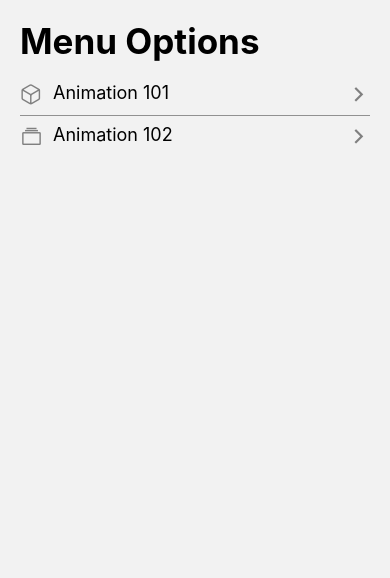
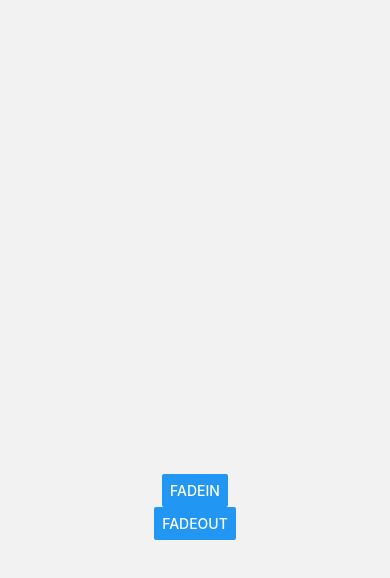
Before and after one commit to mikevillarruel/react-native-components, a React Native app: screen /Animation101Screen in a window 390 px wide. Shown: the top 578 px of the page. Built offline with nearby package versions, Linux system fonts and the light colour scheme.

Commit message:
Animated API - FadeIn and FadeOut

```diff
--- a/src/components/FlatListMenuItem.tsx
+++ b/src/components/FlatListMenuItem.tsx
@@ -1,3 +1,4 @@
+import { useNavigation } from '@react-navigation/native';
 import React from 'react';
 import { StyleSheet, Text, TouchableOpacity, View } from 'react-native';
 import Icon from 'react-native-vector-icons/Ionicons';
@@ -8,9 +9,13 @@
 }
 
 export const FlatListMenuItem = ({ menuItem }: Props) => {
+
+    const navigation = useNavigation();
+
     return (
         <TouchableOpacity
             activeOpacity={0.5}
+            onPress={() => navigation.navigate(menuItem.component as any)}
         >
             <View style={styles.container}>
 
--- a/src/navigator/StackNavigator.tsx
+++ b/src/navigator/StackNavigator.tsx
@@ -1,6 +1,8 @@
 import React from 'react'
 import { createStackNavigator } from '@react-navigation/stack';
 import { HomeScreen } from '../components/HomeScreen';
+import { Animation101Screen } from '../screens/Animation101Screen';
+import { Animation102Screen } from '../screens/Animation102Screen';
 
 const Stack = createStackNavigator();
 
@@ -13,6 +15,8 @@
             }}
         >
             <Stack.Screen name='HomeScreen' component={HomeScreen} />
+            <Stack.Screen name='Animation101Screen' component={Animation101Screen} />
+            <Stack.Screen name='Animation102Screen' component={Animation102Screen} />
         </Stack.Navigator>
     )
 
--- /dev/null
+++ b/src/screens/Animation101Screen.tsx
@@ -0,0 +1,57 @@
+import React, { useEffect, useRef } from 'react';
+import { Animated, Button, StyleSheet, View } from 'react-native';
+
+export const Animation101Screen = () => {
+
+    const opacity = useRef(new Animated.Value(0)).current;
+
+    const fadeIn = () => {
+        Animated.timing(opacity, {
+            toValue: 1,
+            duration: 3000,
+            useNativeDriver: true,
+        }).start(() => console.log('Animation Ends'));
+    }
+
+    const fadeOut = () => {
+        Animated.timing(opacity, {
+            toValue: 0,
+            duration: 3000,
+            useNativeDriver: true,
+        }).start();
+    }
+
+    return (
+        <View style={styles.container}>
+            <Animated.View style={{
+                ...styles.purpleBox,
+                marginBottom: 20,
+                opacity: opacity,
+            }} />
+
+            <Button
+                title='FadeIn'
+                onPress={fadeIn}
+            />
+
+            <Button
+                title='FadeOut'
+                onPress={fadeOut}
+            />
+
+        </View>
+    )
+}
+
+const styles = StyleSheet.create({
+    container: {
+        flex: 1,
+        justifyContent: 'center',
+        alignItems: 'center',
+    },
+    purpleBox: {
+        backgroundColor: '#5856D6',
+        width: 150,
+        height: 150,
+    },
+});
--- /dev/null
+++ b/src/screens/Animation102Screen.tsx
@@ -0,0 +1,18 @@
+import React from 'react';
+import { StyleSheet, View } from 'react-native';
+
+export const Animation102Screen = () => {
+    return (
+        <View style={{ flex: 1 }}>
+            <View style={styles.purpleBox} />
+        </View>
+    )
+}
+
+const styles = StyleSheet.create({
+    purpleBox: {
+        backgroundColor: 'red',
+        width: 150,
+        height: 150,
+    },
+});
```
